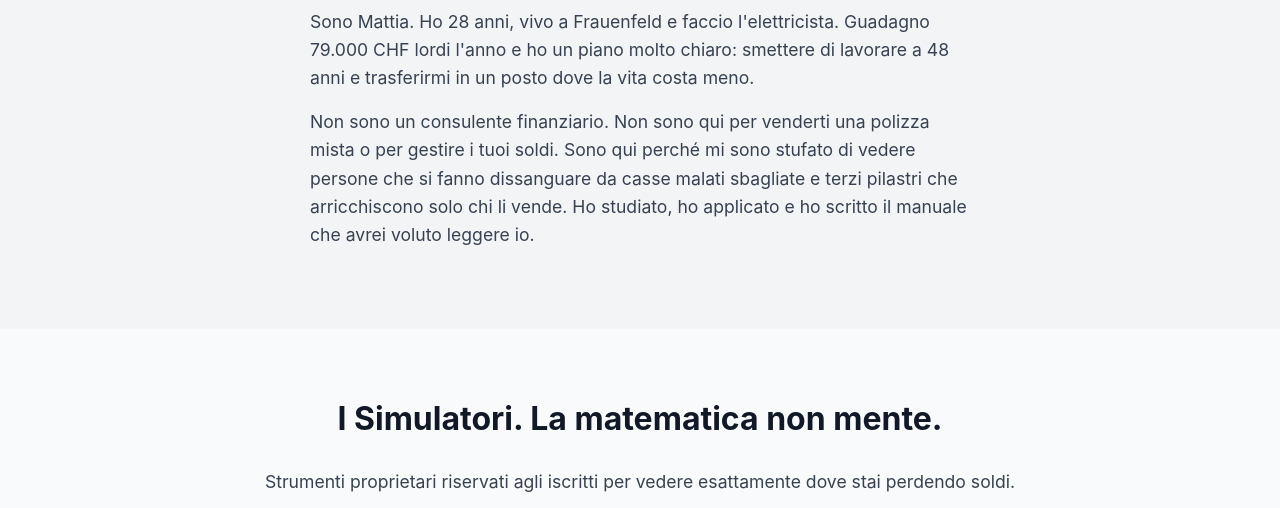
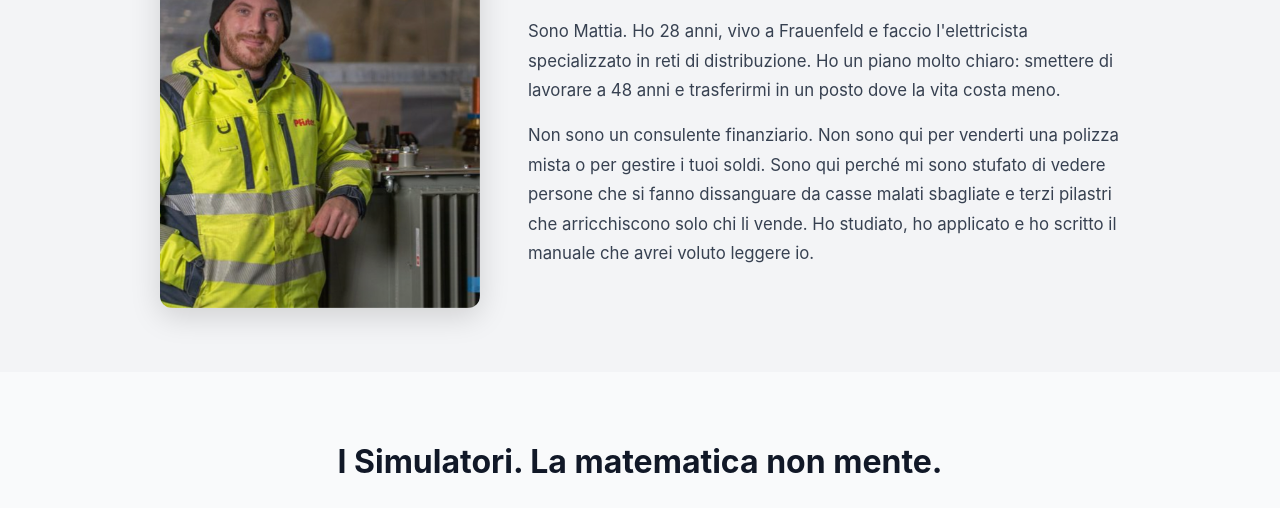
Before and after one commit to mattiagrava9898-hue/smetti-di-regalare-franchi, a plain HTML site: page index.html in a window 1280 px wide. Shown: the part 808-1316 px from the top of the page. Drawn offline with Linux system fonts and the light colour scheme; no server answers.

Commit message:
Aggiorna sezione Chi Sono: foto a rotazione, rimuove stipendio, elettricista specializzato

```diff
--- a/css/style.css
+++ b/css/style.css
@@ -172,6 +172,65 @@ footer { padding: 2rem 0; border-top: 1px solid #e5e7eb; background: #ffffff; }
 footer p { color: #6b7280; font-size: 0.9rem; }
 .disclaimer { font-size: 0.75rem; max-width: 600px; margin: 0.5rem auto 0; }
 
+/* ============================================================
+   CHI SONO — LAYOUT CON FOTO A SINISTRA
+   ============================================================ */
+.chi-sono-layout {
+    display: grid;
+    grid-template-columns: 320px 1fr;
+    gap: 3rem;
+    align-items: center;
+}
+
+.chi-sono-foto {
+    position: relative;
+}
+
+.foto-rotator {
+    position: relative;
+    width: 100%;
+    aspect-ratio: 3 / 4;
+    border-radius: 12px;
+    overflow: hidden;
+    box-shadow: 0 8px 30px rgba(0, 0, 0, 0.15);
+}
+
+.foto-slide {
+    position: absolute;
+    inset: 0;
+    width: 100%;
+    height: 100%;
+    object-fit: cover;
+    opacity: 0;
+    transition: opacity 1.2s ease-in-out;
+}
+
+.foto-slide.foto-active {
+    opacity: 1;
+}
+
+.chi-sono-testo h2 {
+    font-size: 1.8rem;
+    margin-bottom: 1.25rem;
+}
+
+.chi-sono-testo p {
+    font-size: 1.05rem;
+    color: #374151;
+    line-height: 1.75;
+}
+
+@media (max-width: 768px) {
+    .chi-sono-layout {
+        grid-template-columns: 1fr;
+        gap: 2rem;
+    }
+    .foto-rotator {
+        max-width: 280px;
+        margin: 0 auto;
+    }
+}
+
 /* --- POPUP E SFOCATURA BACKGROUND --- */
 .modal-overlay {
     position: fixed;
@@ -179,8 +238,8 @@ footer p { color: #6b7280; font-size: 0.9rem; }
     left: 0;
     width: 100vw;
     height: 100vh;
-    background-color: rgba(17, 24, 39, 0.6); /* Sfondo scuro semi-trasparente */
-    backdrop-filter: blur(8px); /* Effetto sfocatura elegante */
+    background-color: rgba(17, 24, 39, 0.6);
+    backdrop-filter: blur(8px);
     z-index: 9999;
     display: flex;
     justify-content: center;
@@ -190,7 +249,6 @@ footer p { color: #6b7280; font-size: 0.9rem; }
     transition: all 0.3s ease-in-out;
 }
 
-/* Classe che JavaScript aggiungerà per mostrare il popup */
 .modal-overlay.active {
     opacity: 1;
     visibility: visible;
@@ -203,7 +261,7 @@ footer p { color: #6b7280; font-size: 0.9rem; }
     max-height: 90vh;
     border-radius: 16px;
     box-shadow: 0 25px 50px -12px rgba(0, 0, 0, 0.5);
-    overflow-y: auto; /* Permette lo scorrimento interno se lo schermo è piccolo */
+    overflow-y: auto;
     position: relative;
     transform: translateY(20px);
     transition: transform 0.3s ease-in-out;
@@ -228,7 +286,7 @@ footer p { color: #6b7280; font-size: 0.9rem; }
 
 .form-input:focus {
     outline: none;
-    border-color: #dc2626; /* Rosso al focus */
+    border-color: #dc2626;
     box-shadow: 0 0 0 3px rgba(220, 38, 38, 0.15);
     background-color: #ffffff;
 }
--- a/index.html
+++ b/index.html
@@ -37,10 +37,20 @@
     </section>
 
     <section id="chi-sono" class="section bg-light">
-        <div class="container narrow">
-            <h2>Nessuna formula magica. Solo pragmatismo.</h2>
-            <p>Sono Mattia. Ho 28 anni, vivo a Frauenfeld e faccio l'elettricista. Guadagno 79.000 CHF lordi l'anno e ho un piano molto chiaro: smettere di lavorare a 48 anni e trasferirmi in un posto dove la vita costa meno.</p>
-            <p>Non sono un consulente finanziario. Non sono qui per venderti una polizza mista o per gestire i tuoi soldi. Sono qui perché mi sono stufato di vedere persone che si fanno dissanguare da casse malati sbagliate e terzi pilastri che arricchiscono solo chi li vende. Ho studiato, ho applicato e ho scritto il manuale che avrei voluto leggere io.</p>
+        <div class="container">
+            <div class="chi-sono-layout">
+                <div class="chi-sono-foto">
+                    <div class="foto-rotator">
+                        <img src="img/mattia-trasformatori.jpg" alt="Mattia Grava al lavoro con i trasformatori" class="foto-slide foto-active">
+                        <img src="img/mattia-palo.jpg" alt="Mattia Grava su un palo elettrico al tramonto" class="foto-slide">
+                    </div>
+                </div>
+                <div class="chi-sono-testo">
+                    <h2>Nessuna formula magica. Solo pragmatismo.</h2>
+                    <p>Sono Mattia. Ho 28 anni, vivo a Frauenfeld e faccio l'elettricista specializzato in reti di distribuzione. Ho un piano molto chiaro: smettere di lavorare a 48 anni e trasferirmi in un posto dove la vita costa meno.</p>
+                    <p>Non sono un consulente finanziario. Non sono qui per venderti una polizza mista o per gestire i tuoi soldi. Sono qui perché mi sono stufato di vedere persone che si fanno dissanguare da casse malati sbagliate e terzi pilastri che arricchiscono solo chi li vende. Ho studiato, ho applicato e ho scritto il manuale che avrei voluto leggere io.</p>
+                </div>
+            </div>
         </div>
     </section>
 
@@ -289,5 +299,19 @@
         })();
     </script>
 
+    <!-- Rotazione foto Chi Sono -->
+    <script>
+        (() => {
+            const slides = document.querySelectorAll('.foto-slide');
+            if (slides.length < 2) return;
+            let current = 0;
+            setInterval(() => {
+                slides[current].classList.remove('foto-active');
+                current = (current + 1) % slides.length;
+                slides[current].classList.add('foto-active');
+            }, 5000);
+        })();
+    </script>
+
 </body>
 </html>
```
Also changed, not shown: img/mattia-palo.jpg (added), img/mattia-trasformatori.jpg (added).
